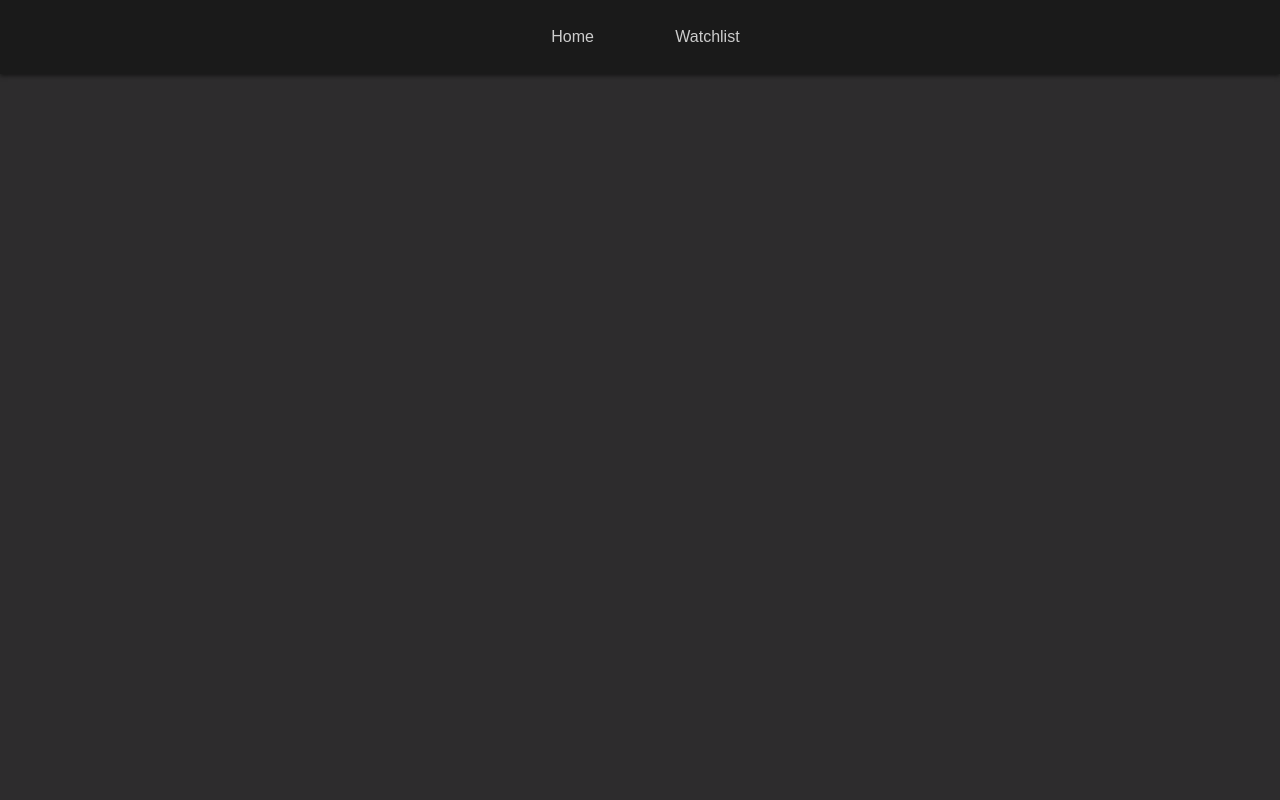
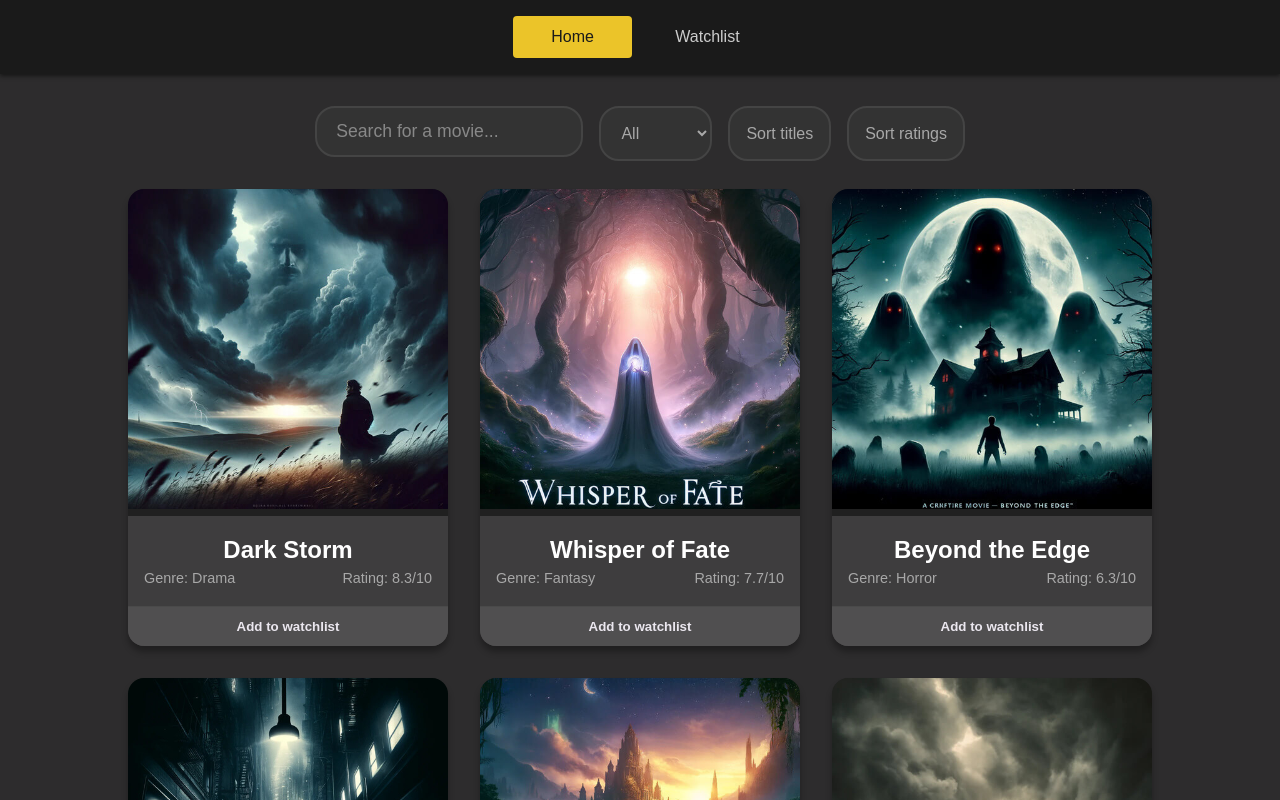
Before and after one commit to iulianroman9/movie-app-react, a React (Vite) app: page / in a window 1280 px wide. Shown: the top 800 px of the page. Built offline with nearby package versions, Linux system fonts and the light colour scheme; a web font is replaced by a local one.

Commit message:
changed default route to render MoviesIndex component

```diff
--- a/src/components/Navbar/index.jsx
+++ b/src/components/Navbar/index.jsx
@@ -5,7 +5,7 @@ function Navbar() {
   return (
     <nav>
       <NavLink
-        to="/movies"
+        to="/"
         className={({ isActive }) =>
           isActive ? "nav-link active" : "nav-link"
         }
--- a/src/index.jsx
+++ b/src/index.jsx
@@ -13,21 +13,16 @@ const router = createBrowserRouter([
     Component: App,
     children: [
       {
-        path: "movies",
-        children: [
-          {
-            index: true,
+        path: "",
         Component: MoviesIndex,
       },
       {
-            path: ":id",
+        path: "/movies/:id",
         Component: MovieCardStandalone,
         loader: getMovie,
         hydrateFallbackElement: (
           <div className="fetching-data">Fetching movie...</div>
         ),
-          },
-        ],
       },
       {
         path: "watchlist",
```
Lines whose indentation alone changed are shown as unchanged.
